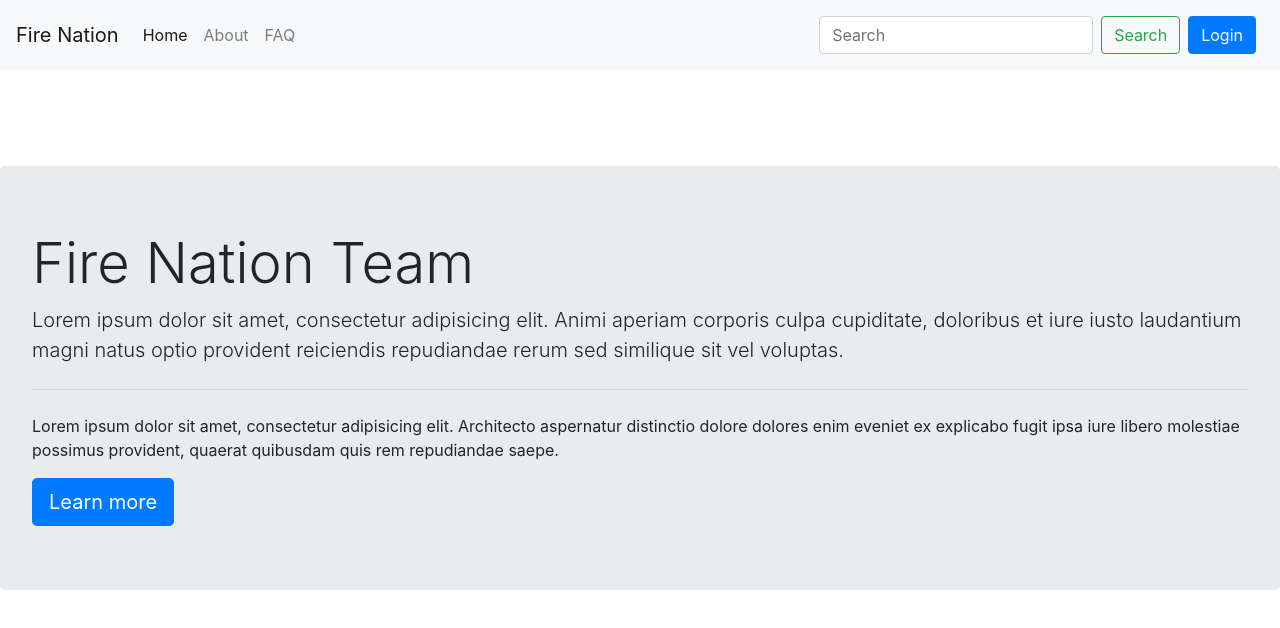
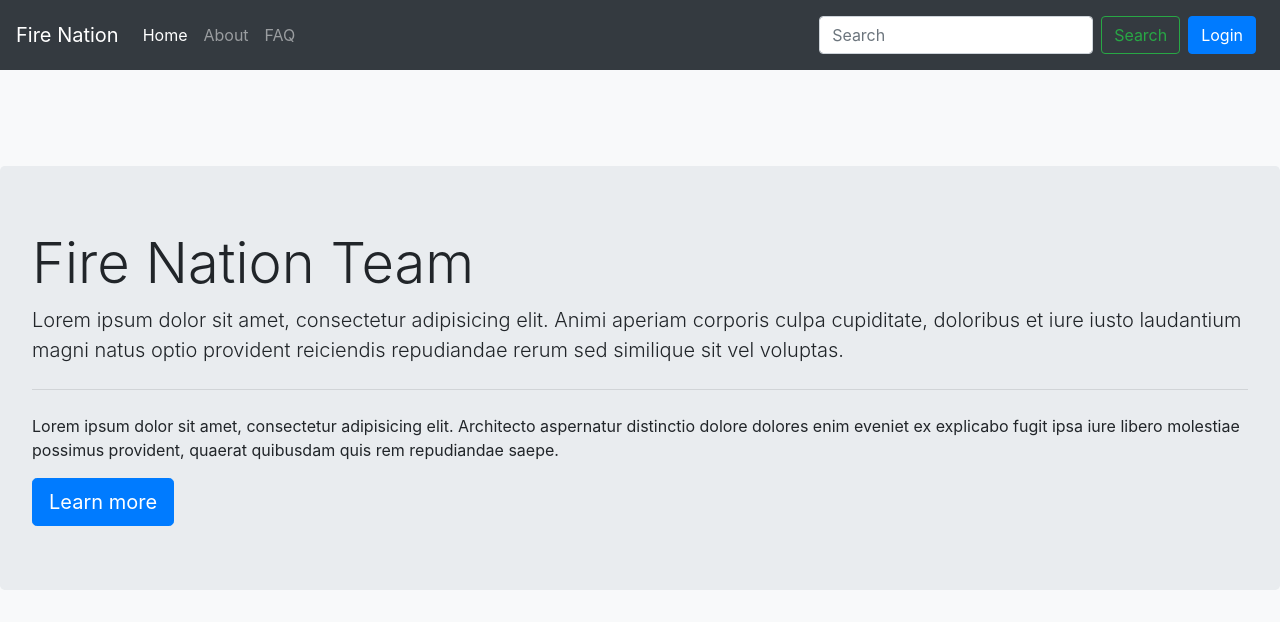
Before and after one commit to ndhuutai/firenation-group-portfolio, a React (Create React App) app: page / in a window 1280 px wide. Shown: the top 628 px of the page. Built offline with nearby package versions, Linux system fonts and the light colour scheme; no server answers.

Commit message:
changes to nav bg color and items color. Fixed issue with navbar being closed on admin toggle clicked. Closing now waits for any nav items, admin dropdown's items to be clicked or any click outside of navbar before closing the navbar

```diff
--- a/src/components/Admin/AdminButton.js
+++ b/src/components/Admin/AdminButton.js
@@ -16,7 +16,7 @@ const AdminButton = (props) => {
 
 	return (
 		<div>
-			<button className="btn btn-secondary dropdown-toggle" type="button" id="dropdownMenuButton"
+			<button className="btn ml-md-1 btn-info dropdown-toggle" type="button" id="dropdownMenuButton"
 			        data-toggle="dropdown" aria-haspopup="true" aria-expanded="false">
 				Admin
 			</button>
--- a/src/components/Edit/Edit.js
+++ b/src/components/Edit/Edit.js
@@ -10,7 +10,7 @@ const Edit = (props) => {
 	// });
 
 	return (
-		<div ref={editRef} className="modal fade" id="editModal" tabIndex="-1" role="dialog" aria-labelledby="editModalCenter"
+		<div className="modal fade" id="editModal" tabIndex="-1" role="dialog" aria-labelledby="editModalCenter"
 		     aria-hidden="true" on>
 			<div className="modal-dialog modal-dialog-centered" role="document">
 				<div className="modal-content">
--- a/src/components/Layout/Layout.js
+++ b/src/components/Layout/Layout.js
@@ -4,7 +4,7 @@ import classes from '../../styles/Layout/Layout.module.css'
 
 const Layout = (props) => {
 	return  (
-		<div className="container-fluid p-0">
+		<div className="container-fluid p-0 bg-light">
 			{props.children}
 		</div>
 	)
--- a/src/components/Navigation/CollapsibleItems/CollapsibleItems.js
+++ b/src/components/Navigation/CollapsibleItems/CollapsibleItems.js
@@ -15,13 +15,14 @@ const CollapsibleItems = (props) => {
 	//whenever a click is outside/not the hamburger button
 	//close the navbar by simulating a click after the re-render has completed.
 	useEffect(() => {
-		if(ref.current.classList.contains("show") && !props.clickedElement.classList.contains("navbar-toggler-icon")) {
+		if(ref.current.classList.contains("show") && !props.clickedElement.classList.contains("navbar-toggler-icon")
+		&& !props.clickedElement.classList.contains("dropdown-toggle")) {
 			console.log('im being called');
 			props.closeNavBar();
 		}
 	},[props.clickedElement]);
 
-	console.log(authContext);
+	console.log(props.clickedElement);
 
 	return (
 		<div ref={ref} className="collapse navbar-collapse" id="collapsedNavItems">
--- a/src/components/Navigation/Navigation.js
+++ b/src/components/Navigation/Navigation.js
@@ -10,7 +10,7 @@ const Navigation = (props) => {
 	const ref= useRef(null);
 
 	return (
-		<nav className="navbar navbar-expand-md navbar-light bg-light sticky-top">
+		<nav className="navbar navbar-expand-md navbar-dark bg-dark sticky-top">
 			<NavLink className="navbar-brand" to="/">Fire Nation</NavLink>
 			<button ref={ref} className="navbar-toggler" type="button" data-toggle="collapse" data-target="#collapsedNavItems"
 			        aria-controls="collapsedNavItems" aria-expanded="false" aria-label="Toggle navigation">
```
